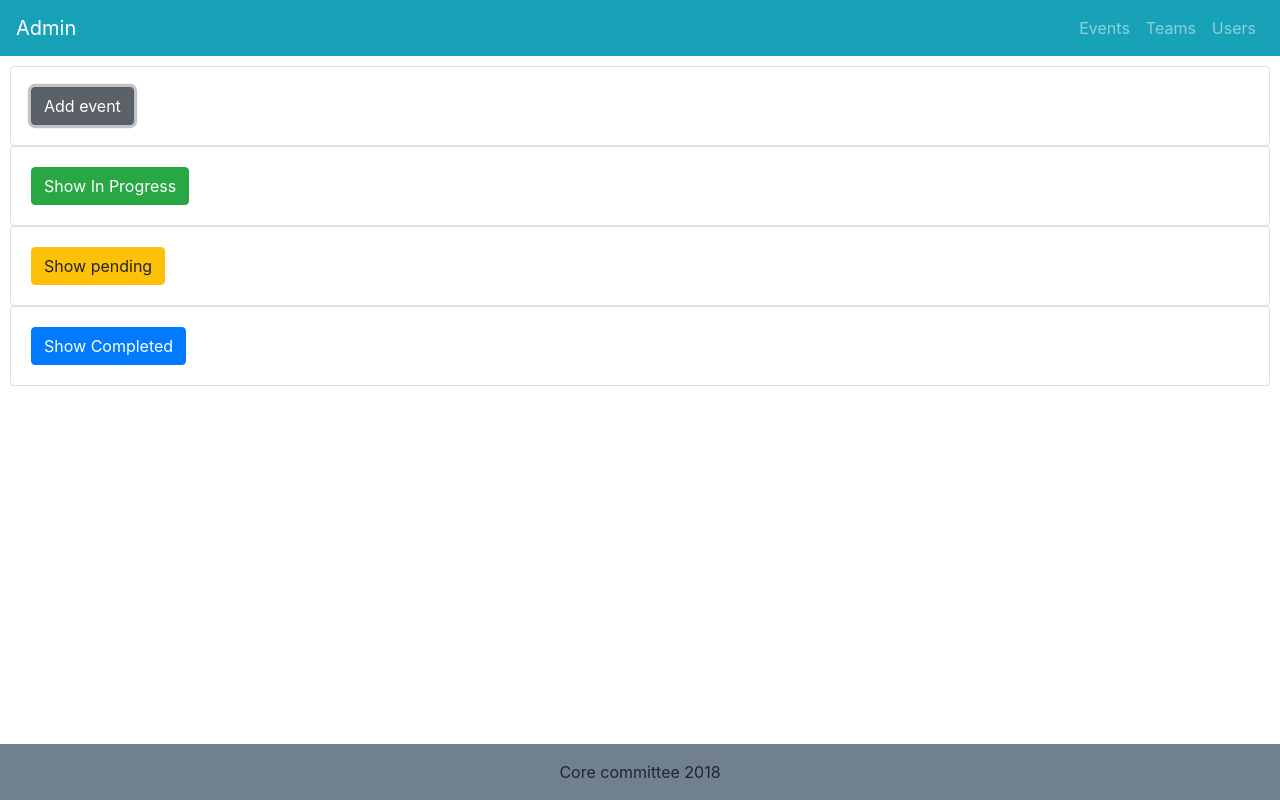
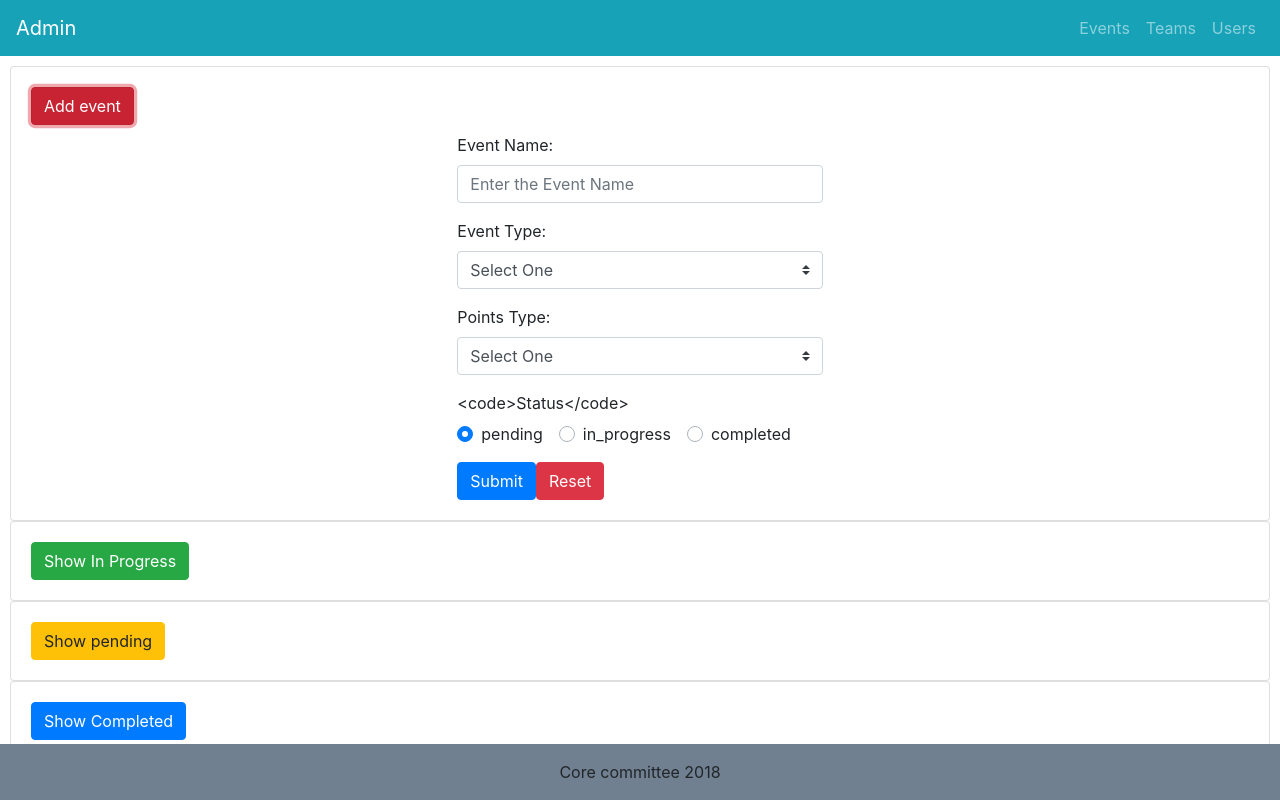
Before and after one commit to sreekanthkm/qb-utsav-admin, a Vue app: page /events in a window 1280 px wide. Both pictures are taken after a click on the button "Add event". Built offline with nearby package versions, Linux system fonts and the light colour scheme.

Commit message:
Add Event completed

```diff
--- a/src/views/Events.vue
+++ b/src/views/Events.vue
@@ -1,29 +1,67 @@
 <template>
   <div class="content">
     <b-card>
-      <b-btn>Add event</b-btn>
+      <b-btn v-b-toggle.collapse1 variant="danger">Add event</b-btn>
+      <b-collapse id="collapse1" class="mt-2">
+        <b-form @submit="onSubmit" @reset="onReset" v-if="show" class="add-event">
+          <b-form-group id="eventName"
+                        label="Event Name:"
+                        label-for="eventName">
+            <b-form-input id="eventName"
+                          type="text"
+                          v-model="form.eventName"
+                          required
+                          placeholder="Enter the Event Name">
+            </b-form-input>
+          </b-form-group>
+          <b-form-group id="eventTypeDropdown"
+                        label="Event Type:"
+                        label-for="eventType">
+            <b-form-select id="eventType"
+                          :options="eventType"
+                          required
+                          v-model="form.eventType">
+            </b-form-select>
+          </b-form-group>
+          <b-form-group id="eventPointsDropdown"
+                        label="Points Type:"
+                        label-for="pointType">
+            <b-form-select id="pointType"
+                          :options="pointType"
+                          required
+                          v-model="form.pointType">
+            </b-form-select>
+          </b-form-group>
+          <b-form-group label="<code>Status</code>">
+            <b-form-radio-group id="eventStatus" v-model="form.status" :options="Status" name="eventStatus">
+            </b-form-radio-group>
+          </b-form-group>
+          <b-button type="submit" variant="primary">Submit</b-button>
+          <b-button type="reset" variant="danger">Reset</b-button>
+        </b-form>
+      </b-collapse>
     </b-card>
     <b-card>
       <b-btn v-b-toggle.collapse3 variant="success">Show In Progress</b-btn>
       <b-collapse id="collapse3" class="mt-2">
         <b-list-group>
-          <b-list-group-item v-for="event in inProgress" :key="event.id">{{event.name}}</b-list-group-item>
+          <b-list-group-item v-for="event in inProgress" :key="event.id">{{event.eventName}}</b-list-group-item>
         </b-list-group>
       </b-collapse>
     </b-card>
     <b-card>
-      <b-btn v-b-toggle.collapse1 variant="warning">Show pending</b-btn>
-      <b-collapse id="collapse1" class="mt-2">
+      <b-btn v-b-toggle.collapse2 variant="warning">Show pending</b-btn>
+      <b-collapse id="collapse2" class="mt-2">
         <b-list-group>
-          <b-list-group-item v-for="event in pending" :key="event.id">{{event.name}}</b-list-group-item>
+          <b-list-group-item v-for="event in pending" :key="event.id">{{event.eventName}}</b-list-group-item>
         </b-list-group>
       </b-collapse>
     </b-card>
     <b-card>
-      <b-btn v-b-toggle.collapse2 variant="primary">Show Completed</b-btn>
-      <b-collapse id="collapse2" class="mt-2">
+      <b-btn v-b-toggle.collapse4 variant="primary">Show Completed</b-btn>
+      <b-collapse id="collapse4" class="mt-2">
         <b-list-group>
-          <b-list-group-item v-for="event in completed" :key="event.id">{{event.name}}</b-list-group-item>
+          <b-list-group-item v-for="event in completed" :key="event.id">{{event.eventName}}</b-list-group-item>
         </b-list-group>
       </b-collapse>
     </b-card>
@@ -31,31 +69,86 @@
 </template>
 
 <script>
+
   const events = [{
     id: 1,
-    name: 'Carroms',
+    eventName: 'Carroms',
+    eventType: 'Individual Event',
     status: 'in_progress',
     results: [],
-    fixtures: []
+    fixtures: [],
+    points: [15,10,7]
   }, {
     id: 2,
-    name: 'Chess',
+    eventName: 'Chess',
+    eventType: 'Individual Event',
     status: 'pending',
     results: [],
-    fixtures: []
+    fixtures: [],
+    points: [15,10,7]
   }, {
     id: 3,
-    name: 'Intro',
+    eventName: 'Intro',
+    eventType: 'Individual Event',
     status: 'completed',
+    results: [['Heracles', 'Spartans'], 'Kratos', 'Olympus'],
+    fixtures: [],
+    points: [15,10,7]
+  }, {
+    id: 4,
+    eventName: 'NFS',
+    eventType: 'Individual Event',
+    status: 'pending',
     results: [],
-    fixtures: []
+    fixtures: [],
+    points: [10,7,5]
+  }, {
+    id: 5,
+    eventName: 'Monthly Event June - FIFA Predictor',
+    eventType: 'Individual Event',
+    status: 'pending',
+    results: [],
+    fixtures: [],
+    points: [10,7,5]
+  }, {
+    id: 6,
+    eventName: 'Monthly Event June - Photography Contest',
+    eventType: 'Individual Event',
+    status: 'completed',
+    results: ['Heracles', 'Heracles', 'Spartans'],
+    fixtures: [],
+    points: [10,7,5]
   }];
+
+  const form = {
+      eventName: '',
+      eventType: null,
+      pointType: null,
+      points: [],
+      status: 'pending',
+      id: null
+  };
+
+  const eventType = [
+    { text: 'Select One', value: null },
+    'Team Event', 'Individual Event'];
+
+  const pointType = [
+    { text: 'Select One', value: null },
+    'Major Event', 'Monthly Event'];
+
+  const Status = ['pending', 'in_progress', 'completed'];
 
   export default {
     name: 'Events',
     data() {
       return {
-        events
+        events,
+        form,
+        eventType,
+        pointType,
+        Status,
+        show: true
       };
     },
     computed: {
@@ -74,6 +167,27 @@
           return item.status === 'pending';
         });
       }
+    },
+    methods: {
+      onSubmit (evt) {
+        evt.preventDefault();
+        this.form.points = this.form.pointType === 'Major Event' ? [15,10,7] : [10,7,5];
+        this.form.id = Math.floor(Math.random() * Math.floor(100));
+        var newEvent = Object.assign({}, this.form);
+        events.push(newEvent);
+      },
+      onReset (evt) {
+        evt.preventDefault();
+        /* Reset our form values */
+        this.form.eventName = '';
+        this.form.eventType = null;
+        this.form.pointType = null;
+        this.form.points = [];
+        this.form.status = 'pending';
+        /* Trick to reset/clear native browser form validation state */
+        this.show = false;
+        this.$nextTick(() => { this.show = true });
+      }
     }
   };
 </script>
@@ -82,4 +196,8 @@
   .content {
     padding: 10px;
   }
+  .add-event {
+    padding-left: 35%;
+    padding-right: 35%;
+  }
 </style>
```
